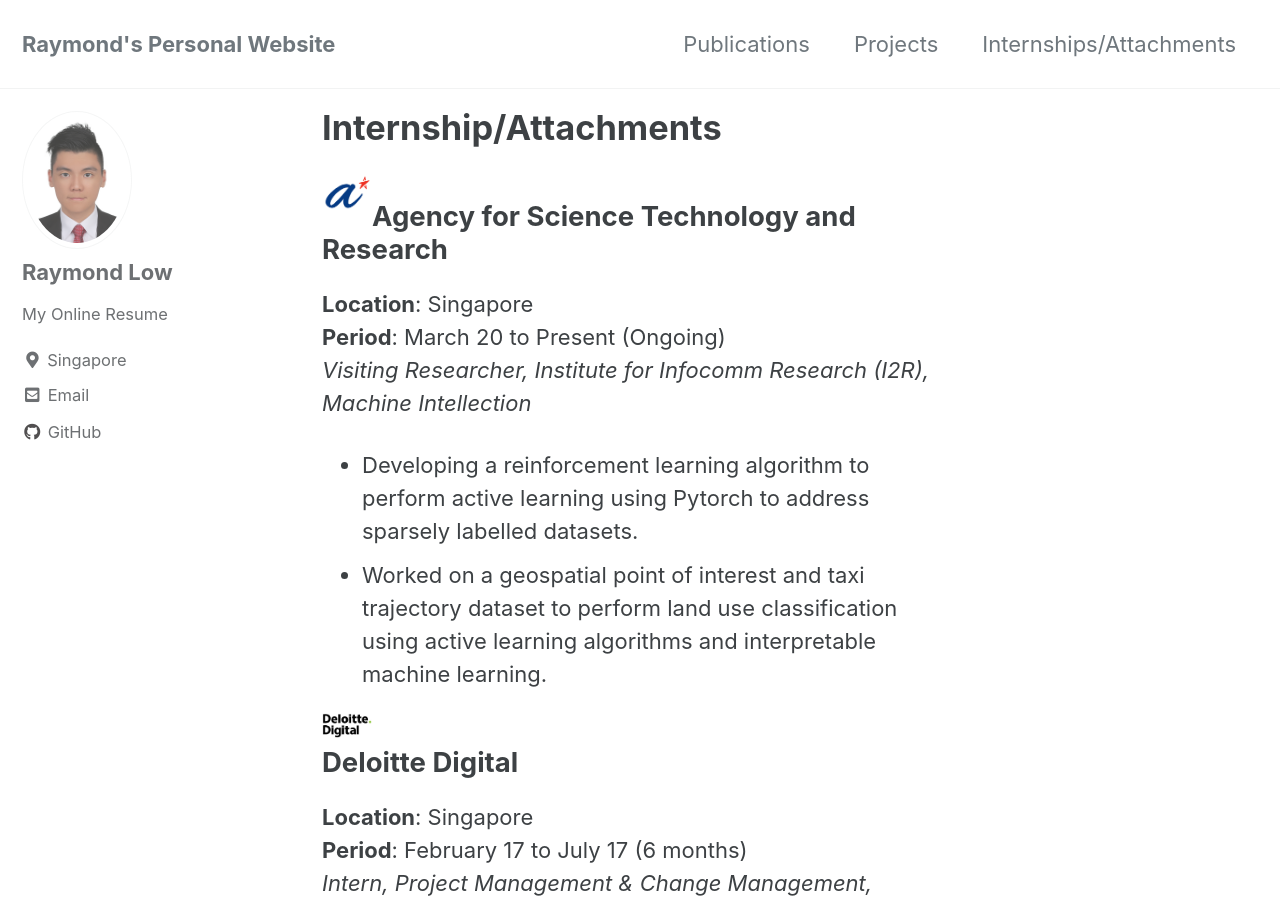
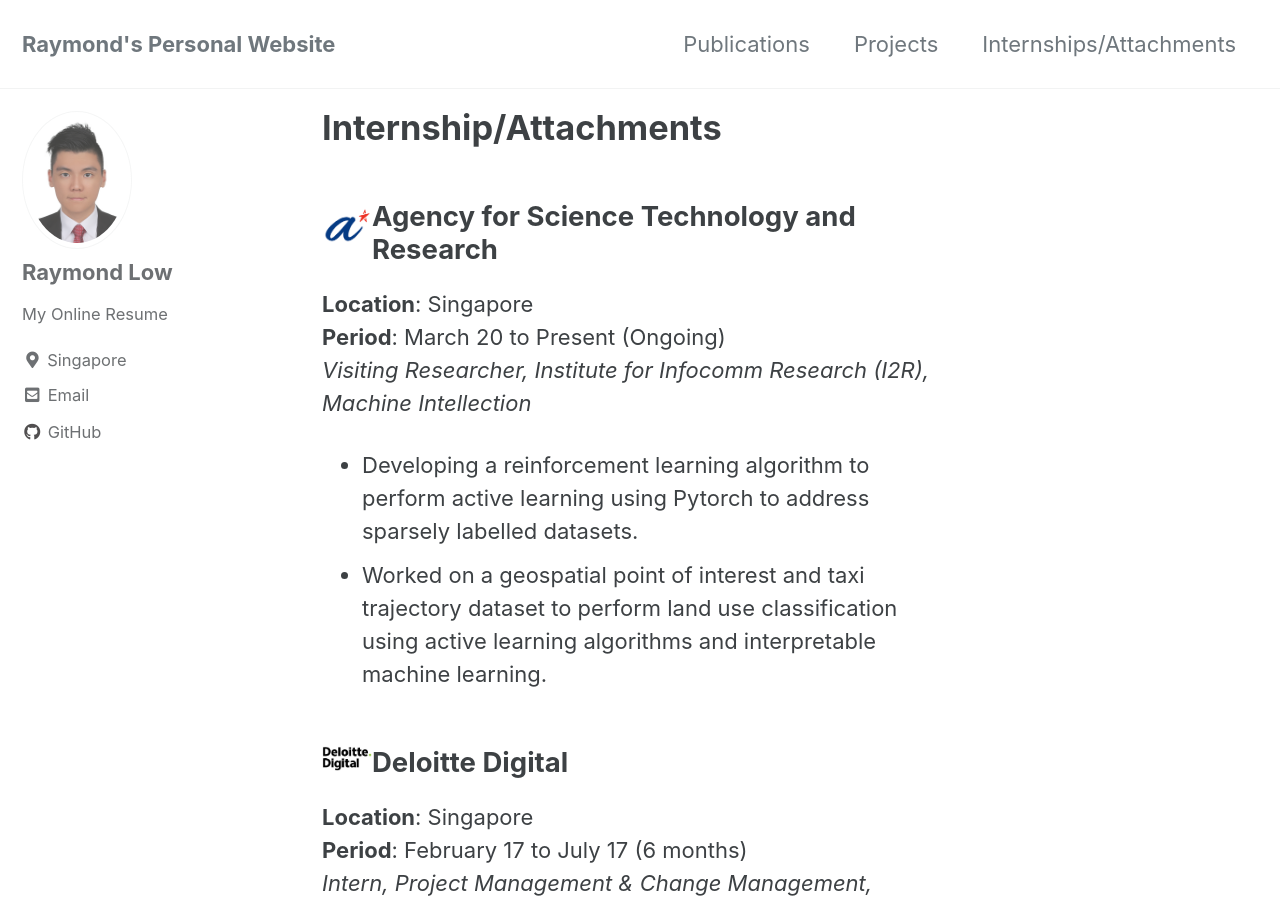
Before and after one commit to iamraymondlow/iamraymondlow.github.io, a Jekyll site: the page built from _pages/internships.md, in a window 1280 px wide and 900 px high. Built offline with Jekyll 4.4.1, drawn with Linux system fonts in a browser that asks for light colours; cached includes are drawn as plain includes.

Commit message:
fixed company icon placement for internship page

```diff
--- a/_pages/internships.md
+++ b/_pages/internships.md
@@ -5,9 +5,13 @@
 permalink: /internships/
 ---
 
+<div>
 <img align="left" width="50" height="50" src="/assets/images/astar.png">
+<h2>
+Agency for Science Technology and Research
+</h2>
+</div>
 
-## Agency for Science Technology and Research
 **Location**: Singapore\
 **Period**: March 20 to Present (Ongoing)\
 *Visiting Researcher, Institute for Infocomm Research (I2R), Machine Intellection*
@@ -15,9 +19,13 @@
 * Worked on a geospatial point of interest and taxi trajectory dataset to perform land use classification using active learning algorithms and interpretable machine learning.
 
 
+<div>
 <img align="left" width="50" height="50" src="/assets/images/deloitte.png">
+<h2>
+Deloitte Digital
+</h2>
+</div>
 
-## Deloitte Digital
 **Location**: Singapore\
 **Period**: February 17 to July 17 (6 months)\
 *Intern, Project Management & Change Management, Management Consulting*
@@ -26,9 +34,13 @@
 * Facilitated daily stand-up sessions between project team and the client’s PMO team.
 
 
+<div>
 <img align="left" width="50" height="50" src="/assets/images/kpmg.jpg">
+<h2>
+KPMG
+</h2>
+</div>
 
-## KPMG
 **Location**: Singapore\
 **Period**: May 2016 to July 2016 (3 months)\
 *Intern, Enterprise Risk Management*
@@ -38,9 +50,13 @@
 * Acquired a strong understanding of the various Risk Management principles and standards (ISO 31000, COSO Framework).
 
 
+<div>
 <img align="left" width="50" height="50" src="/assets/images/siaec.jpg">
+<h2>
+Singapore Airlines Engineering Company
+</h2>
+</div>
 
-## Singapore Airlines Engineering Company
 **Location**: Singapore\
 **Period**: May 2015 to Jul 2015 (3 months)\
 *Intern, Engineering*
@@ -50,9 +66,13 @@
 * Acquired an understanding of the inner workings of a MRO from multiple perspectives.
 
 
+<div>
 <img align="left" width="50" height="50" src="/assets/images/td.png">
+<h2>
+Toronto Dominion Securities
+</h2>
+</div>
 
-## Toronto Dominion Securities
 **Location**: Singapore\
 **Period**: Jan 2015 to Apr 2015 (4 months)\
 *Intern, Client Onboarding, Operations*
```
